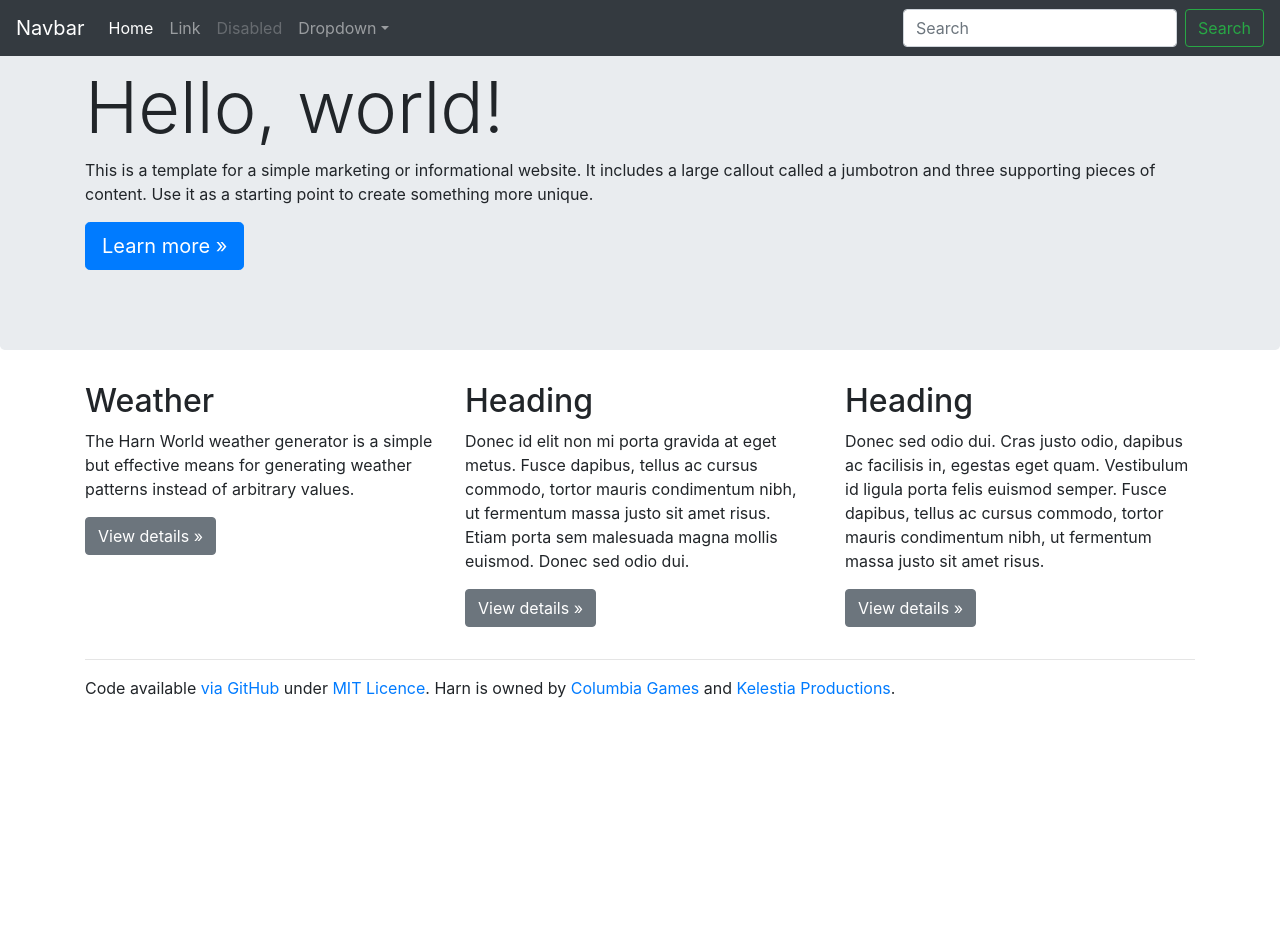
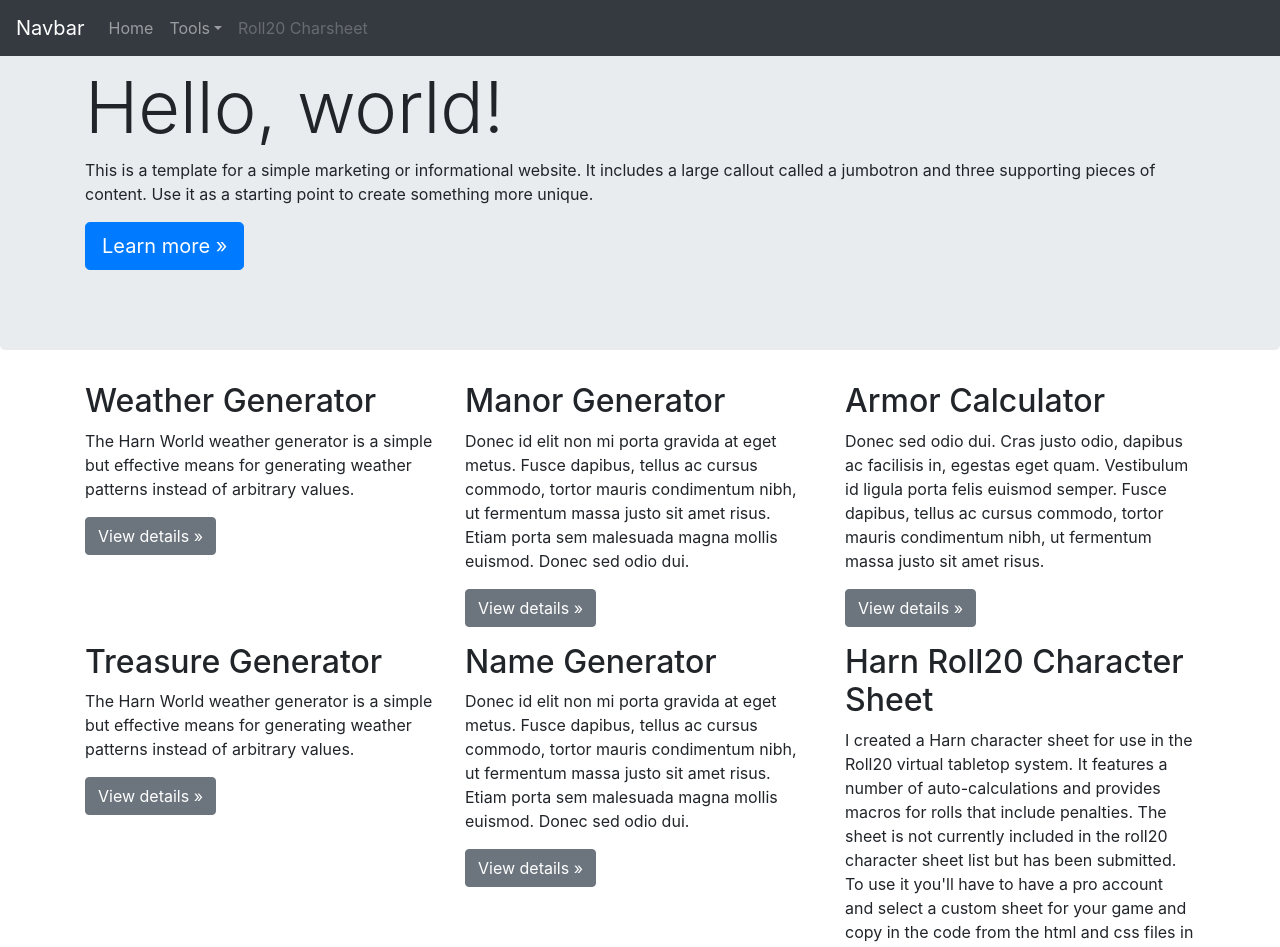
Before and after one commit to Streamweaver/harn-tools, an Angular app: page / in a window 1280 px wide. Shown: the top 947 px of the page. Before the commit the page ends 800 px from the top, so only its background shows below. Built offline with nearby package versions, Linux system fonts and the light colour scheme.

Commit message:
Upgraded angularcli, chipping away and nav

```diff
--- a/package.json
+++ b/package.json
@@ -30,7 +30,7 @@
     "zone.js": "^0.8.14"
   },
   "devDependencies": {
-    "@angular/cli": "1.6.1",
+    "@angular/cli": "^1.6.3",
     "@angular/compiler-cli": "^5.0.0",
     "@angular/language-service": "^5.0.0",
     "@types/jasmine": "~2.5.53",
--- a/src/app/app.component.html
+++ b/src/app/app.component.html
@@ -18,20 +18,20 @@
     <!-- Example row of columns -->
     <div class="row">
       <div class="col-md-4">
-        <h2>Weather</h2>
+        <h2>Weather Generator</h2>
         <p>The Harn World weather generator is a simple but effective means for generating weather patterns instead of
           arbitrary values.</p>
         <p><a class="btn btn-secondary" href="#" role="button button-disabled">View details &raquo;</a></p>
       </div>
       <div class="col-md-4">
-        <h2>Heading</h2>
+        <h2>Manor Generator</h2>
         <p>Donec id elit non mi porta gravida at eget metus. Fusce dapibus, tellus ac cursus commodo, tortor mauris
           condimentum nibh, ut fermentum massa justo sit amet risus. Etiam porta sem malesuada magna mollis euismod.
           Donec sed odio dui. </p>
         <p><a class="btn btn-secondary" href="#" role="button">View details &raquo;</a></p>
       </div>
       <div class="col-md-4">
-        <h2>Heading</h2>
+        <h2>Armor Calculator</h2>
         <p>Donec sed odio dui. Cras justo odio, dapibus ac facilisis in, egestas eget quam. Vestibulum id ligula porta
           felis euismod semper. Fusce dapibus, tellus ac cursus commodo, tortor mauris condimentum nibh, ut fermentum
           massa justo sit amet risus.</p>
@@ -39,6 +39,26 @@
       </div>
     </div>
 
+    <div class="row">
+      <div class="col-md-4">
+        <h2>Treasure Generator</h2>
+        <p>The Harn World weather generator is a simple but effective means for generating weather patterns instead of
+          arbitrary values.</p>
+        <p><a class="btn btn-secondary" href="#" role="button button-disabled">View details &raquo;</a></p>
+      </div>
+      <div class="col-md-4">
+        <h2>Name Generator</h2>
+        <p>Donec id elit non mi porta gravida at eget metus. Fusce dapibus, tellus ac cursus commodo, tortor mauris
+          condimentum nibh, ut fermentum massa justo sit amet risus. Etiam porta sem malesuada magna mollis euismod.
+          Donec sed odio dui. </p>
+        <p><a class="btn btn-secondary" href="#" role="button">View details &raquo;</a></p>
+      </div>
+      <div class="col-md-4">
+        <h2>Harn Roll20 Character Sheet</h2>
+        <p>I created a Harn character sheet for use in the Roll20 virtual tabletop system.  It features a number of auto-calculations and provides macros for rolls that include penalties.  The sheet is not currently included in the roll20 character sheet list but has been submitted.  To use it you'll have to have a pro account and select a custom sheet for your game and copy in the code from the html and css files in the github repo.</p>
+        <p><a class="btn btn-secondary" href="https://github.com/Streamweaver/harn-roll20" role="button" target="_blank">GitHub Repo &raquo;</a></p>
+      </div>
+    </div>
     <hr>
 
   </div> <!-- /container -->
--- a/src/app/core/nav/nav.component.html
+++ b/src/app/core/nav/nav.component.html
@@ -6,27 +6,21 @@
 
   <div class="collapse navbar-collapse" id="navbarsExampleDefault">
     <ul class="navbar-nav mr-auto">
-      <li class="nav-item active">
-        <a class="nav-link" href="#">Home <span class="sr-only">(current)</span></a>
+      <li class="nav-item">
+        <a class="nav-link" href="#">Home</a>
+      </li>
+      <li class="nav-item dropdown">
+        <a class="nav-link dropdown-toggle" href="http://example.com" id="dropdown01" data-toggle="dropdown" aria-haspopup="true" aria-expanded="false">Tools</a>
+        <div class="dropdown-menu" aria-labelledby="dropdown01">
+          <a class="dropdown-item disabled" href="#">Weather</a>
+          <a class="dropdown-item disabled" href="#">Armor</a>
+          <a class="dropdown-item disabled" href="#">Names</a>
+          <a class="dropdown-item disabled" href="#">Treasure</a>
+        </div>
       </li>
       <li class="nav-item">
-        <a class="nav-link" href="#">Link</a>
-      </li>
-      <li class="nav-item">
-        <a class="nav-link disabled" href="#">Disabled</a>
-      </li>
-      <li class="nav-item dropdown">
-        <a class="nav-link dropdown-toggle" href="http://example.com" id="dropdown01" data-toggle="dropdown" aria-haspopup="true" aria-expanded="false">Dropdown</a>
-        <div class="dropdown-menu" aria-labelledby="dropdown01">
-          <a class="dropdown-item" href="#">Action</a>
-          <a class="dropdown-item" href="#">Another action</a>
-          <a class="dropdown-item" href="#">Something else here</a>
-        </div>
+        <a class="nav-link disabled" href="https://github.com/Streamweaver/harn-roll20" target="_blank">Roll20 Charsheet</a>
       </li>
     </ul>
-    <form class="form-inline my-2 my-lg-0">
-      <input class="form-control mr-sm-2" type="text" placeholder="Search" aria-label="Search">
-      <button class="btn btn-outline-success my-2 my-sm-0" type="submit">Search</button>
-    </form>
   </div>
 </nav>
```
Also changed, not shown: 1 other file (tests, documents, lock files or other folders).
